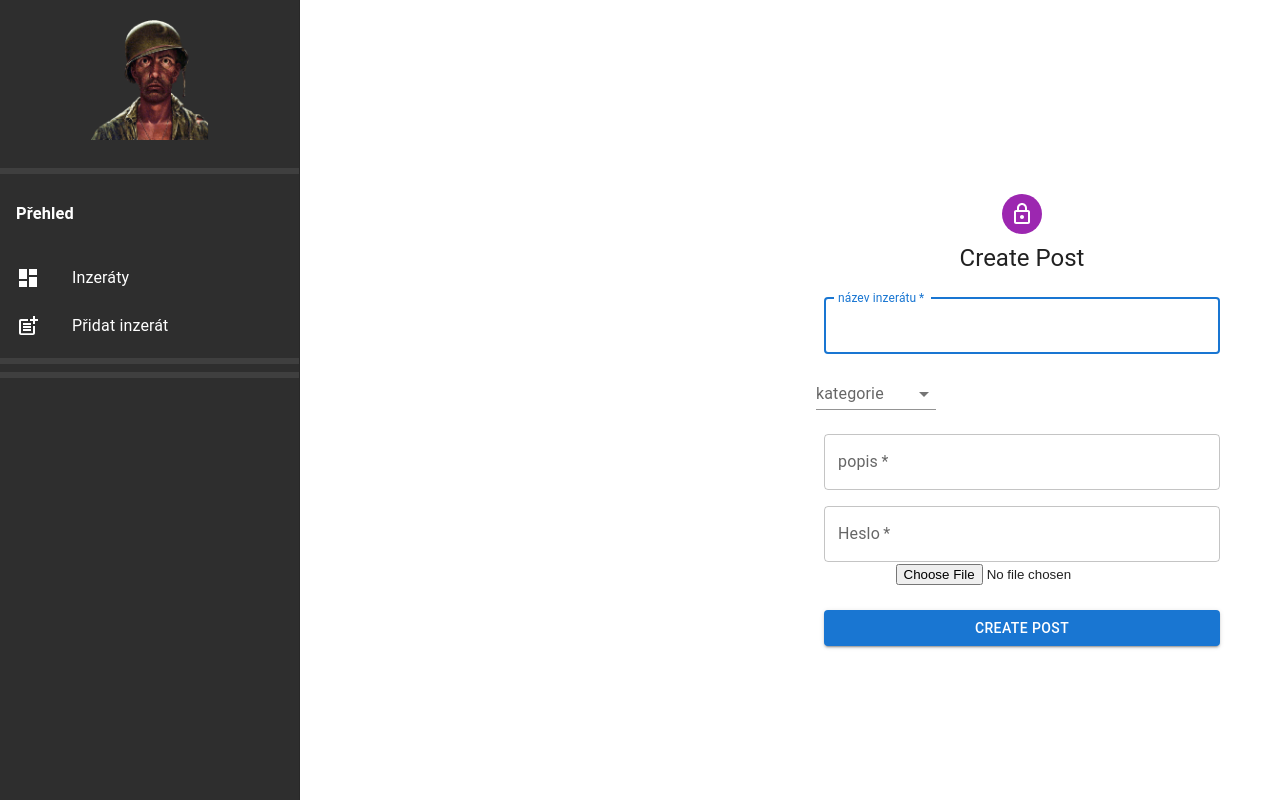
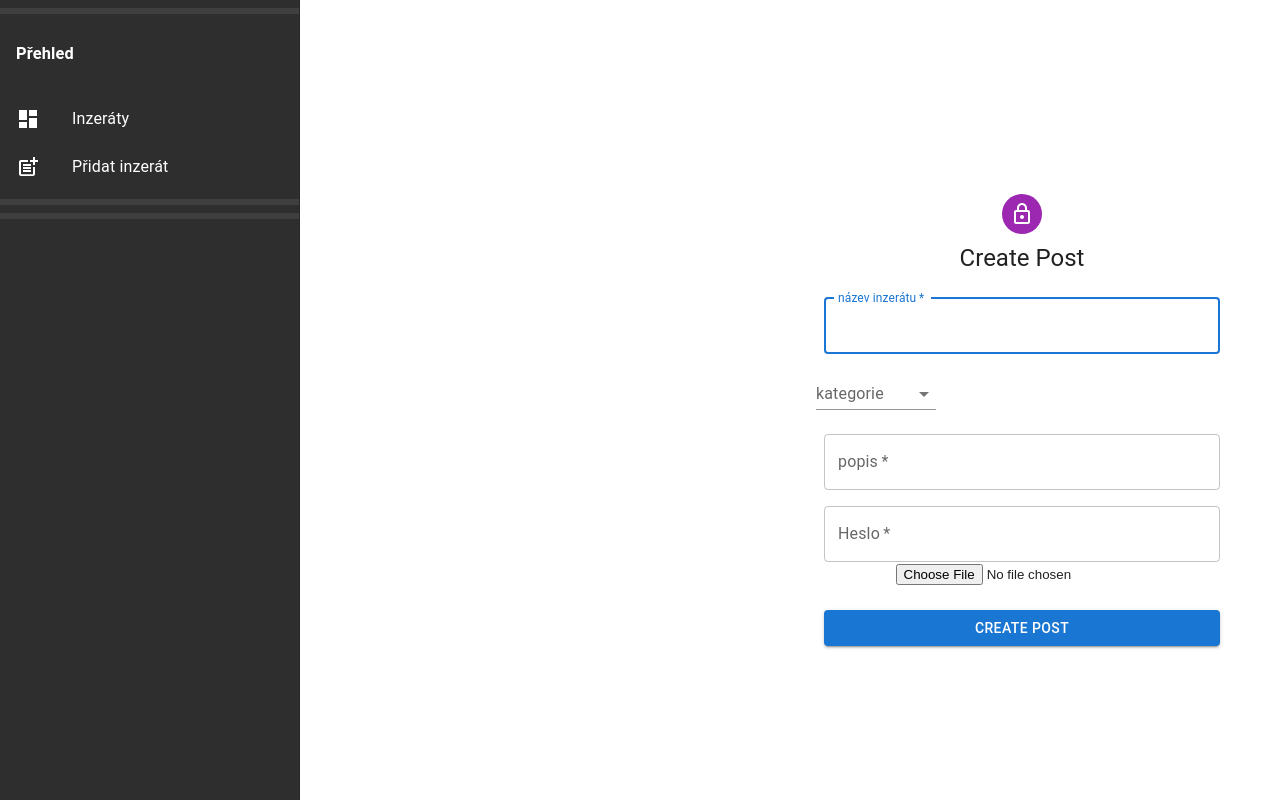
Before and after one commit to gr0nn1x/uInzeraty, a React (Vite) app in the folder client/my-vue-app/: page /createpost in a window 1280 px wide. Built offline with nearby package versions, Linux system fonts and the light colour scheme.

Commit message:
final touches

```diff
--- a/client/my-vue-app/src/components/Product.tsx
+++ b/client/my-vue-app/src/components/Product.tsx
@@ -53,6 +53,7 @@ export default function Product(props) {
     <div
       className="product-container"
       style={{
+        border:"black, 5px, solid",
         backgroundColor: "grey  ",
         marginLeft: "300px",
         height: "700px",
--- a/client/my-vue-app/src/pages/Navbar/Navbar.tsx
+++ b/client/my-vue-app/src/pages/Navbar/Navbar.tsx
@@ -38,16 +38,8 @@ const Navbar: React.FC = () => {
           }}
         >
           <a href="/">
-            <img
-              src="/stare.png"
-              alt="logo"
-              style={{
-                margin: "20px auto",
-                display: "block",
-                maxWidth: "40%",
-                cursor: "pointer",
-              }}
-            />
+
+
           </a>
           <List component="nav">
             <Divider style={{ border: "solid, #3F3F3F, 3px" }} />
```
